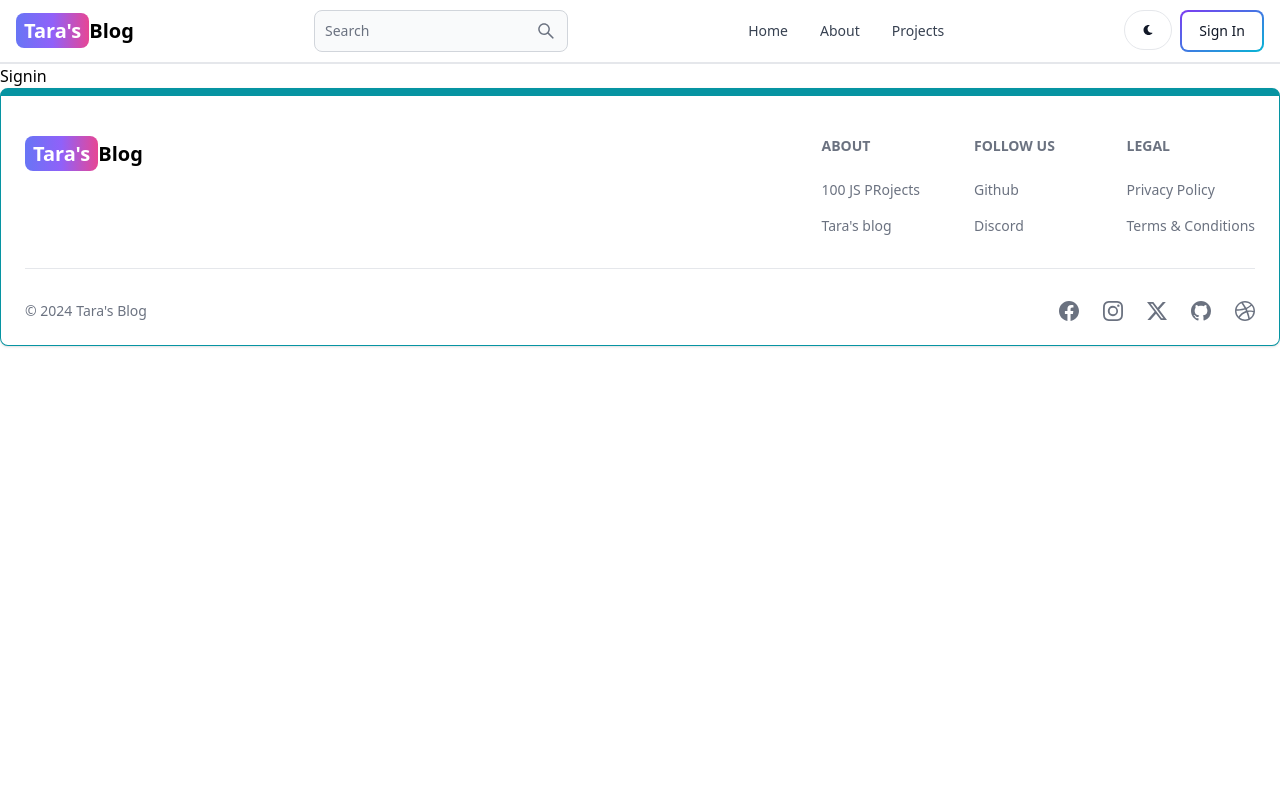
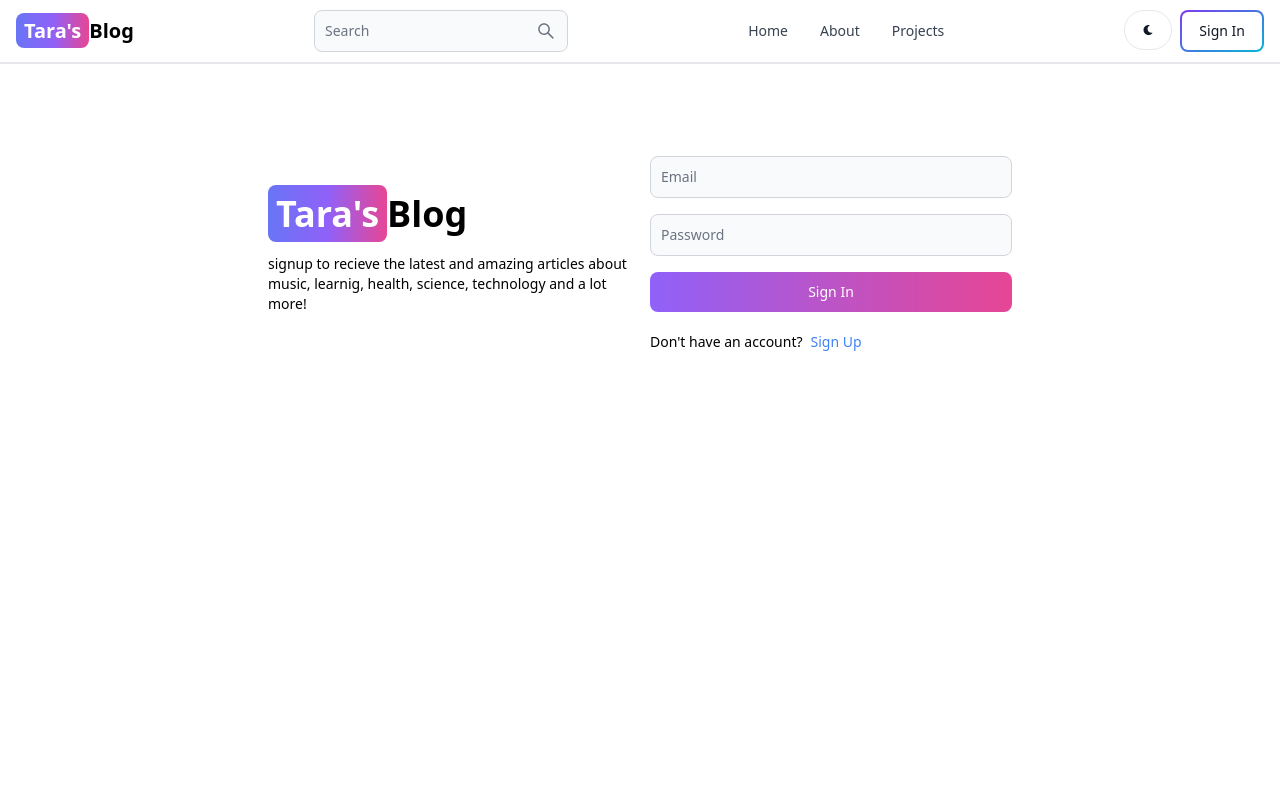
Before and after one commit to Ta-Ara-Pro/proj-10-mern-blog-sahand, a React (Vite) app in the folder client/: page /sign-in in a window 1280 px wide. Shown: the top 800 px of the page. Built offline with nearby package versions, Linux system fonts and the light colour scheme.

Commit message:
complete signin functionality

```diff
--- a/client/src/pages/Signin.jsx
+++ b/client/src/pages/Signin.jsx
@@ -1,9 +1,110 @@
 import React from 'react'
+import { Alert, Button, Label, Spinner, TextInput } from 'flowbite-react'
+import { useState } from 'react'
+import { Link, useNavigate } from 'react-router-dom'
 
 const Signin = () => {
+  const [formData, setFormData] = useState({});
+  const [errorMessage, setErrorMessage] = useState('');
+  const [loading, setLoading] = useState(false)
+  const navigate = useNavigate();
+
+  const handleChange = (e) => {
+    setFormData( { ...formData, [e.target.id]: e.target.value.trim() })
+  }
+
+  const handleSubmit = async (e) => {
+    e.preventDefault() //prevents default behavior of onSubmit(which is an event listener) from refreshing the page after submition
+    if (!formData.email || !formData.password){
+      return setErrorMessage('Please fill out all fields')
+    }
+    try {
+      setLoading(true);
+      setErrorMessage(null);
+      console.log(formData)
+      const res = await fetch('/api/auth/signin', {
+        method: 'POST',
+        headers: { 'Content-Type': 'application/json' },
+        body: JSON.stringify(formData),
+      });
+      const data = await res.json();
+      console.log(data);
+      if (data.success === false) {
+        return setErrorMessage(data.message);
+      }
+      setLoading(false);
+      if (res.ok) {
+        navigate('/');
+      }
+    } catch (error) {
+      console.log(error);
+      setErrorMessage(error.message);
+    }
+  };
   return (
-    <div>
-      Signin
+    <div className='min-h-screen mt-20'>
+      <div className='flex p-3 max-w-3xl mx-auto flex-col md:flex-row md:items-center gap-5'>
+        {/* left */}
+        <div className='flex-1'>
+          <Link to='/' className='font-bold dark:text-white text-4xl'>
+            <span className='px-2 py-1 bg-gradient-to-r from-indigo-500
+            via-purple-500 to-pink-500 rounded-lg text-white'>Tara's</span>Blog
+          </Link>
+          <p className='text-sm mt-5'>signup to recieve the latest and amazing articles about music, learnig, health,
+            science, technology and a lot more! </p>
+        </div>
+
+        {/* right */}
+        <div className='flex-1'>
+          <form className='flex flex-col gap-4' onSubmit={handleSubmit}>
+
+            <div>
+              <Label vlaue='Your email' />
+              <TextInput
+                type='email'
+                placeholder='Email'
+                id='email'
+                onChange={handleChange}
+              />
+            </div>
+            <div>
+              <Label vlaue='Your password' />
+              <TextInput
+                type='password'
+                placeholder='Password'
+                id='password'
+                onChange={handleChange}
+              />
+            </div>
+            <Button gradientDuoTone='purpleToPink' type='submit' disabled={loading}>
+              { loading ?
+              (<>
+                      <Spinner size='sm' />
+                      <span className='pl-3'>Loading...</span>
+              </>
+
+              ):
+              'Sign In'
+              }
+
+            </Button>
+          </form>
+          <div className='flex gap-2 text-sm mt-5'>
+            <span>Don't have an account?</span>
+            <Link to='/sign-up' className='text-blue-500'>
+              Sign Up</Link>
+          </div>
+          {
+            errorMessage && (
+              <Alert className='mt-5' color='failure'>
+                {errorMessage}
+              </Alert>
+            )
+          }
+
+        </div>
+      </div>
+
     </div>
   )
 }
--- a/client/src/pages/Signup.jsx
+++ b/client/src/pages/Signup.jsx
@@ -99,7 +99,7 @@ const Signup = () => {
           </form>
           <div className='flex gap-2 text-sm mt-5'>
             <span>Have an account?</span>
-            <Link to='sign-in' className='text-blue-500'>
+            <Link to='/sign-in' className='text-blue-500'>
               Sign In</Link>
           </div>
           {
```
